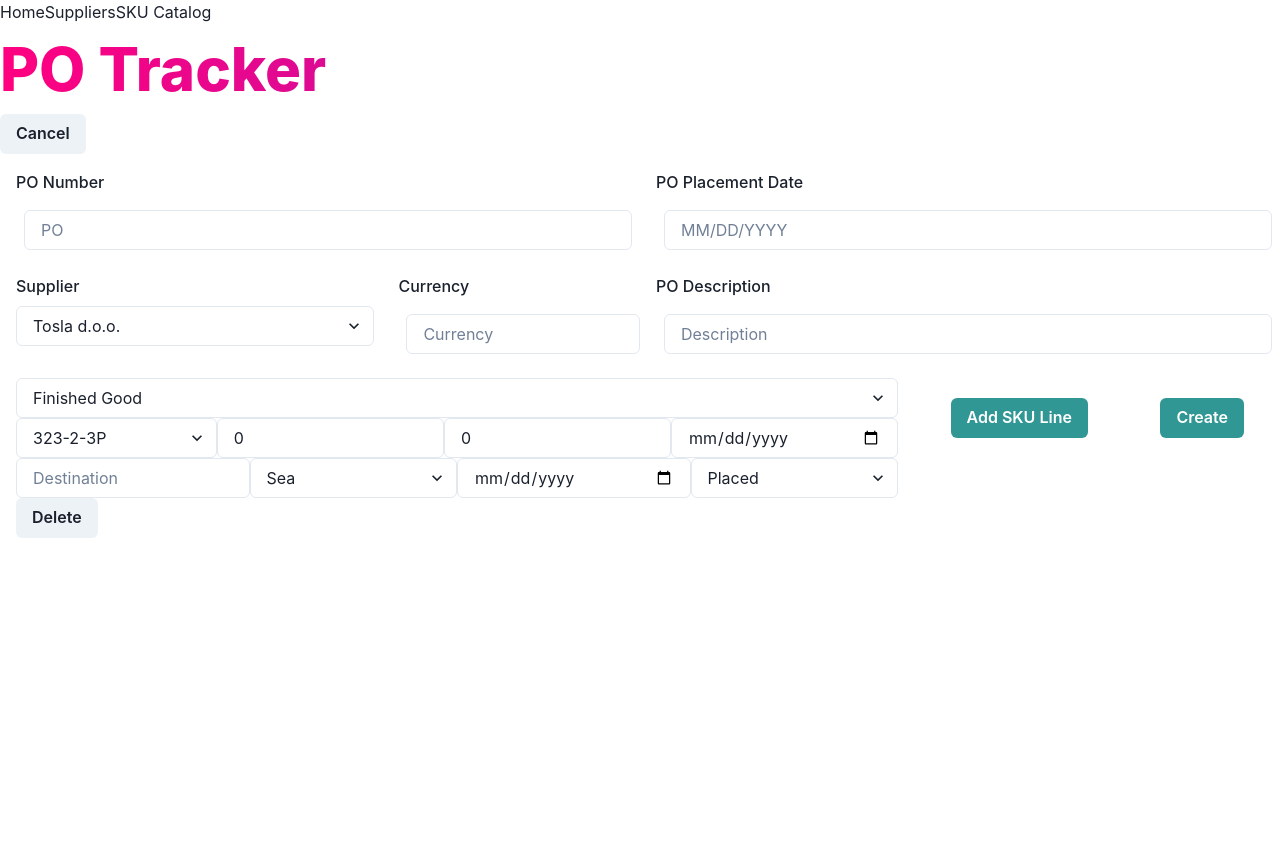
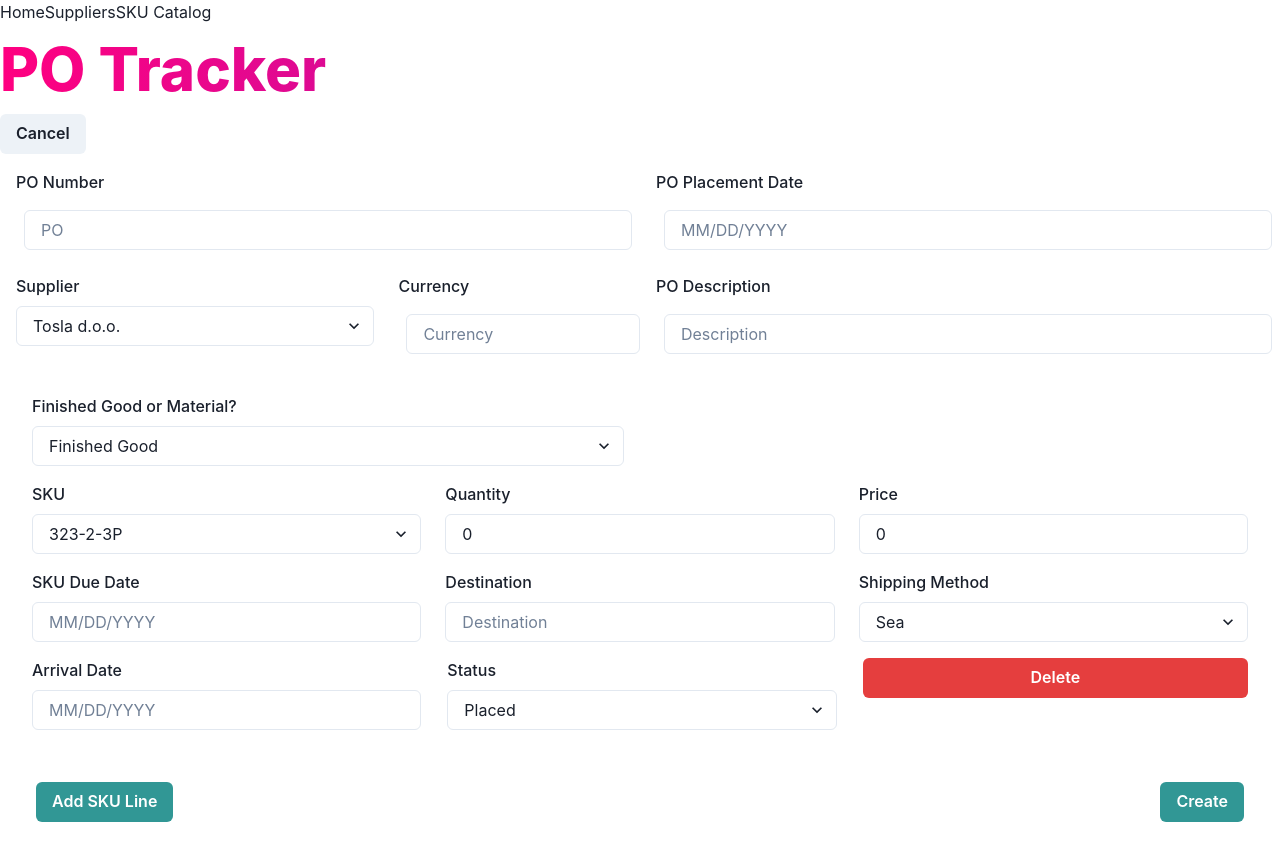
Before and after one commit to thecouchcushen/PurchaseOrderReminder, a React (Vite) app in the folder PurchaseOrderReminderFrontEnd/: page / in a window 1280 px wide. Both pictures are taken after typing "Sample", "Sample", "5", "Sample" into the empty fields and a click on the button "Add PO". Before the commit the page ends 800 px from the top, so only its background shows below. Built offline with nearby package versions, Linux system fonts and the light colour scheme; data requests are answered from the project's data file.

Commit message:
Added form validation to SKuLineForm
Need to fix quantity and price issue

```diff
--- a/PurchaseOrderReminderFrontEnd/src/components/PoTracker/SkuLineForm.jsx
+++ b/PurchaseOrderReminderFrontEnd/src/components/PoTracker/SkuLineForm.jsx
@@ -7,9 +7,14 @@
 
 import {
     Input,
-    Flex,
     Select,
-    Button
+    Button,
+    Box,
+    Wrap,
+    FormControl,
+    FormLabel,
+    FormErrorMessage,
+    WrapItem
   } from '@chakra-ui/react'
 //import { useEffect } from 'react'
 import PropTypes from 'prop-types'
@@ -97,32 +102,94 @@ const SkuLineForm = (props) => {
 
     //Render the SKU Line Form
     return (
-        <>
-        <Flex>
+        <Box p={4}>
+            <Wrap spacing={4} justify="space-between">
+            <WrapItem flexBasis="calc(50% - 1rem)">
+                <FormControl>
+                    <FormLabel>Finished Good or Material?</FormLabel>
                     <Select name='fgmat' value={lineData.fgmat} onChange={handleInputChange}>
                         <option value='finishedgoods'>Finished Good</option>
                         <option value='materials'>Materials</option>
                     </Select>
+                </FormControl>
+            </WrapItem>
                 {
-                (lineData.fgmat === 'materials') ? <SkuLineFormSkuDropdown name='finalproduct' value={lineData.finalproduct} onChange={handleInputChange} /> : null
+                (lineData.fgmat === 'materials') ? (
+                <WrapItem flexBasis="calc(50% - 1rem)">
+                    <FormControl >
+                        <FormLabel>Final Product SKU</FormLabel>
+                        <SkuLineFormSkuDropdown name='finalproduct' value={lineData.finalproduct} onChange={handleInputChange} />
+                    </FormControl>
+                </WrapItem>
+                ) : (
+                <WrapItem flexBasis="calc(50% - 1rem)">
+                    <Box></Box>
+                </WrapItem>
+                )
+
                 }
+                <WrapItem flexBasis="calc(33.33% - 1rem)">
+                <FormControl >
+                    <FormLabel>SKU</FormLabel>
+                    <SkuLineFormSkuDropdown name='sku' value={lineData.sku} onChange={handleInputChange} />
+                </FormControl>
+                </WrapItem>
+                <WrapItem flexBasis="calc(33.33% - 1rem)">
 
-            </Flex>
-            <Flex>
-                <SkuLineFormSkuDropdown name='sku' value={lineData.sku} onChange={handleInputChange} />
+                <FormControl  isInvalid={!!skuErrors.quantity}>
+                    <FormLabel>Quantity</FormLabel>
                     <Input placeholder='Quantity' name='quantity' type='number' onChange={handleInputChange} value={lineData.quantity} />
+                    <FormErrorMessage>{skuErrors.quantity}</FormErrorMessage>
+                </FormControl>
+                </WrapItem>
+                <WrapItem flexBasis="calc(33.33% - 1rem)">
+
+                <FormControl  isInvalid={!!skuErrors.price}>
+                    <FormLabel>Price</FormLabel>
                     <Input placeholder='Price' name='price' type='number' onChange={handleInputChange} value={lineData.price} />
-                <Input placeholder='Due/Pickup' type='date' name='duedate' onChange={handleInputChange} value={lineData.duedate} />
-            </Flex>
-            <Flex>
+                    <FormErrorMessage>{skuErrors.price}</FormErrorMessage>
+                </FormControl>
+                </WrapItem>
+                <WrapItem flexBasis="calc(33.33% - 1rem)">
+
+                <FormControl  isInvalid={!!skuErrors.duedate}>
+                    <FormLabel>SKU Due Date</FormLabel>
+                    <Input placeholder='MM/DD/YYYY' name='duedate' onChange={handleInputChange} value={lineData.duedate} />
+                    <FormErrorMessage>{skuErrors.duedate}</FormErrorMessage>
+                </FormControl>
+                </WrapItem>
+                <WrapItem flexBasis="calc(33.33% - 1rem)">
+
+                <FormControl  isInvalid={!!skuErrors.destination}>
+                    <FormLabel>Destination</FormLabel>
                     <Input placeholder='Destination' name='destination' onChange={handleInputChange} value={lineData.destination} />
+                    <FormErrorMessage>{skuErrors.destination}</FormErrorMessage>
+                </FormControl>
+                </WrapItem>
+                <WrapItem flexBasis="calc(33.33% - 1rem)">
+
+                <FormControl >
+                    <FormLabel>Shipping Method</FormLabel>
                     <Select name='shipmethod' value={lineData.shipmethod} onChange={handleInputChange}>
                         <option value='sea'>Sea</option>
                         <option value='air'>Air</option>
                         <option value='courier'>Courier</option>
                         <option value='truck'>Truck</option>
                     </Select>
-                <Input placeholder='Arrival Date' type='date' name='arrivaldate' onChange={handleInputChange} value={lineData.arrivaldate} />
+                </FormControl>
+                </WrapItem>
+                <WrapItem flexBasis="calc(33.33% - 1rem)">
+
+                <FormControl  isInvalid={!!skuErrors.arrivaldate}>
+                    <FormLabel>Arrival Date</FormLabel>
+                    <Input placeholder='MM/DD/YYYY' name='arrivaldate' onChange={handleInputChange} value={lineData.arrivaldate} />
+                    <FormErrorMessage>{skuErrors.arrivaldate}</FormErrorMessage>
+                </FormControl>
+                </WrapItem>
+                <WrapItem flexBasis="calc(33.33% - 1rem)">
+
+                <FormControl>
+                    <FormLabel>Status</FormLabel>
                     <Select name='status' value={lineData.status} onChange={handleInputChange}>
                         <option value='placed'>Placed</option>
                         <option value='reviewing'>Reviewing</option>
@@ -132,9 +199,13 @@ const SkuLineForm = (props) => {
                         <option value='enroute'>En Route</option>
                         <option value='delivered'>Delivered</option>
                     </Select>
-            </Flex>
-            <Button onClick={deleteFunction}>Delete</Button>
-            </>
+                </FormControl>
+                </WrapItem>
+            <WrapItem flexBasis="calc(33% - 1rem)">
+                <Button width={"100%"} colorScheme="red" onClick={deleteFunction}>Delete</Button>
+            </WrapItem>
+            </Wrap>
+        </Box>
     )
 
 }
```
Lines whose indentation alone changed are shown as unchanged.
